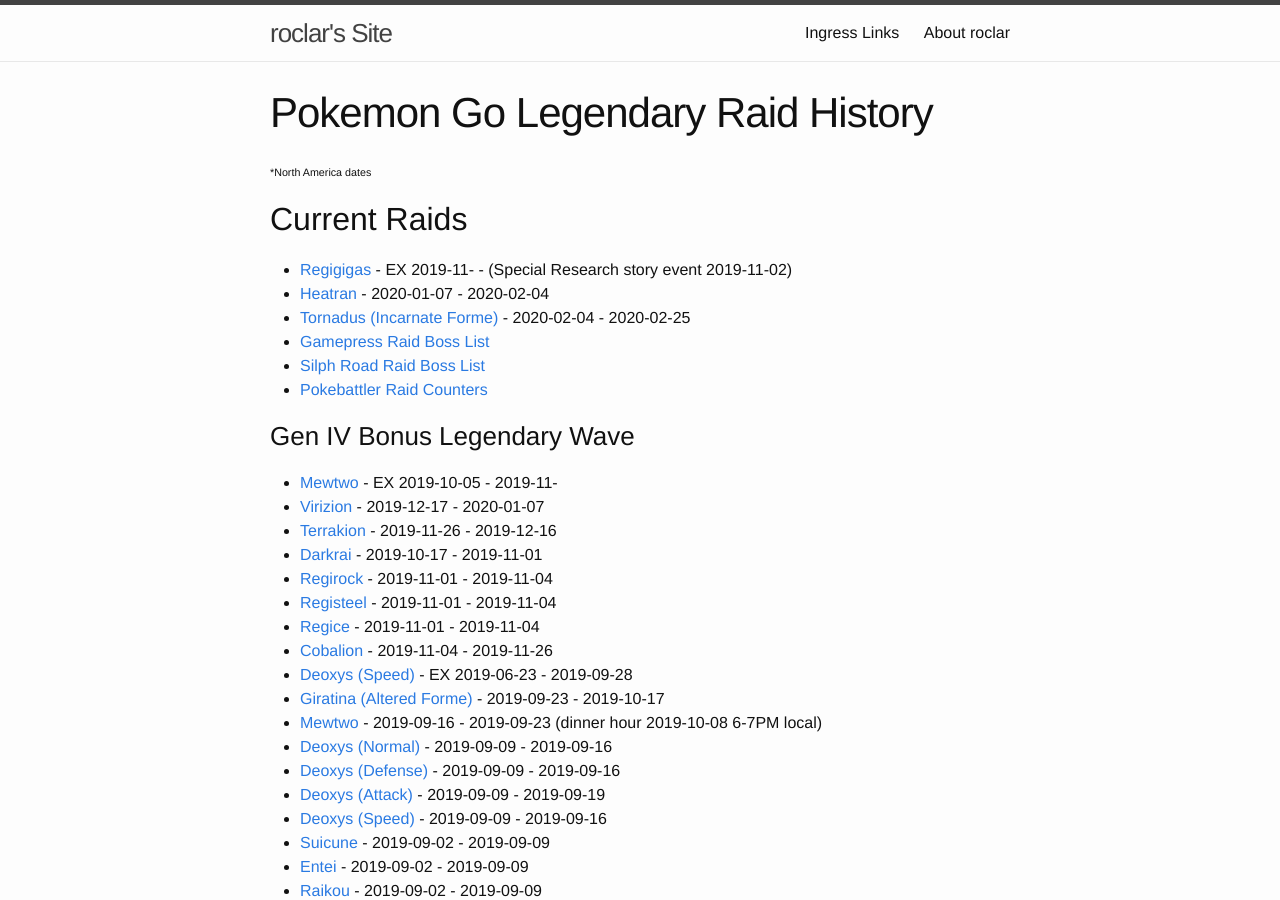
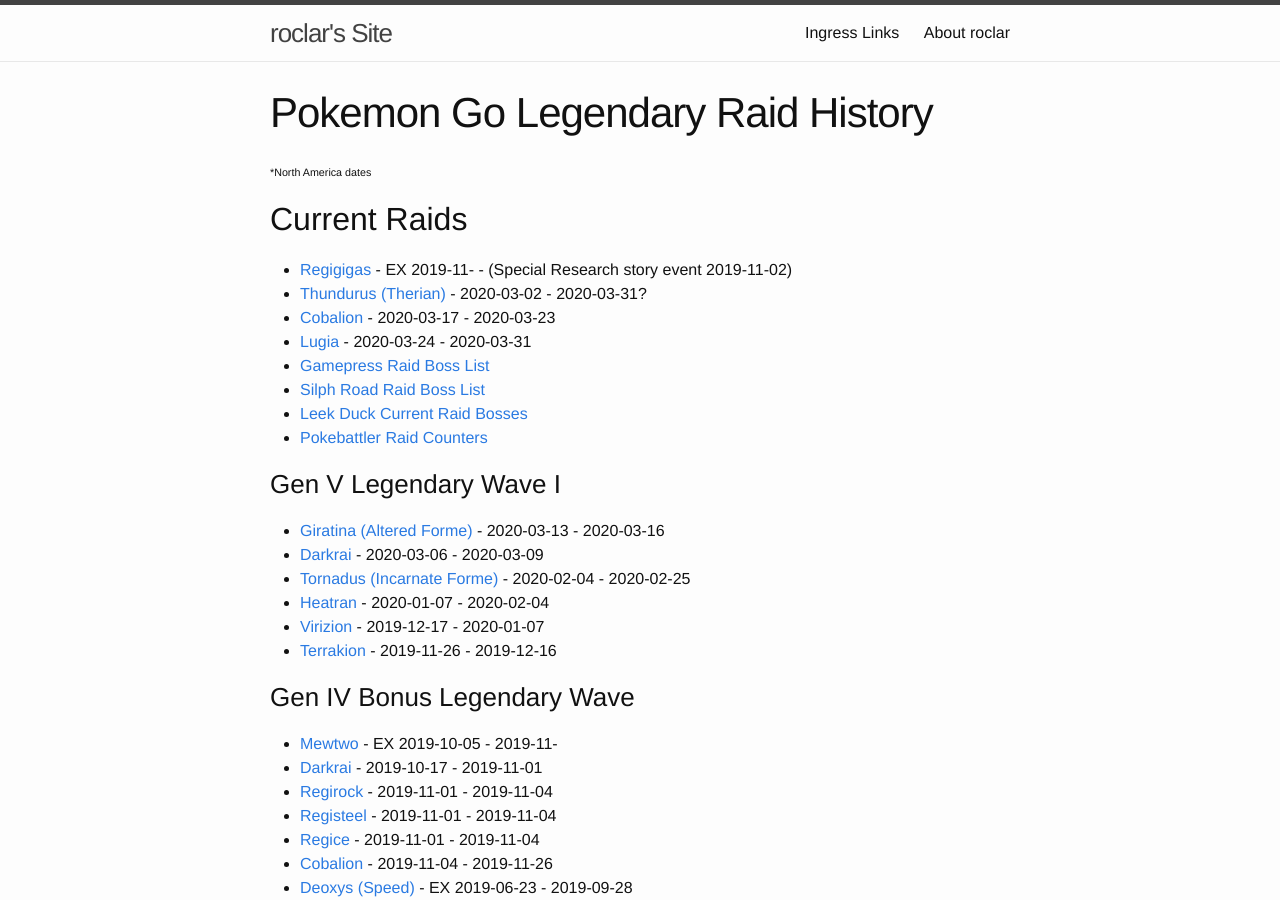
Before and after one commit to roclar/roclar.github.io, a Jekyll site: the page built from PoGoLegendaryHistory.md, in a window 1280 px wide and 900 px high. Built offline with Jekyll 4.4.1, drawn with Linux system fonts in a browser that asks for light colours; some of the changed text lies outside the part shown.

Commit message:
Updated for March

```diff
--- a/PoGoLegendaryHistory.md
+++ b/PoGoLegendaryHistory.md
@@ -7,16 +7,24 @@
 
 ## Current Raids
 - [Regigigas](https://db.pokemongohub.net/pokemon/486) - EX 2019-11- - (Special Research story event 2019-11-02)
-- [Heatran](https://db.pokemongohub.net/pokemon/485) - 2020-01-07 - 2020-02-04
-- [Tornadus (Incarnate Forme)](https://db.pokemongohub.net/pokemon/641) - 2020-02-04 - 2020-02-25
+- [Thundurus (Therian)](https://db.pokemongohub.net/pokemon/642?form=Therian) - 2020-03-02 - 2020-03-31?
+- [Cobalion](https://db.pokemongohub.net/pokemon/638) - 2020-03-17 - 2020-03-23
+- [Lugia](https://db.pokemongohub.net/pokemon/249) - 2020-03-24 - 2020-03-31
 - [Gamepress Raid Boss List](https://pokemongo.gamepress.gg/raid-boss-list)
 - [Silph Road Raid Boss List](https://thesilphroad.com/raid-bosses)
+- [Leek Duck Current Raid Bosses](https://leekduck.com/boss/)
 - [Pokebattler Raid Counters](https://www.pokebattler.com/raids)
+
+### Gen V Legendary Wave I
+- [Giratina (Altered Forme)](https://db.pokemongohub.net/pokemon/487?form=Altered) - 2020-03-13 - 2020-03-16
+- [Darkrai](https://db.pokemongohub.net/pokemon/491) - 2020-03-06 - 2020-03-09
+- [Tornadus (Incarnate Forme)](https://db.pokemongohub.net/pokemon/641) - 2020-02-04 - 2020-02-25
+- [Heatran](https://db.pokemongohub.net/pokemon/485) - 2020-01-07 - 2020-02-04
+- [Virizion](https://db.pokemongohub.net/pokemon/640) - 2019-12-17 - 2020-01-07
+- [Terrakion](https://db.pokemongohub.net/pokemon/639) - 2019-11-26 - 2019-12-16
 
 ### Gen IV Bonus Legendary Wave
 - [Mewtwo](https://db.pokemongohub.net/pokemon/150) - EX 2019-10-05 - 2019-11-
-- [Virizion](https://db.pokemongohub.net/pokemon/640) - 2019-12-17 - 2020-01-07
-- [Terrakion](https://db.pokemongohub.net/pokemon/639) - 2019-11-26 - 2019-12-16
 - [Darkrai](https://db.pokemongohub.net/pokemon/491) - 2019-10-17 - 2019-11-01
 - [Regirock](https://db.pokemongohub.net/pokemon/380) - 2019-11-01 - 2019-11-04
 - [Registeel](https://db.pokemongohub.net/pokemon/379) - 2019-11-01 - 2019-11-04
@@ -107,6 +115,8 @@
 - [Lugia](https://db.pokemongohub.net/pokemon/249) - 2017-07-22 - 2017-08-31
 
 ### Sources
+- [Special Raid Weekends update—Cobalion and Lugia raids extended!](https://pokemongolive.com/en/post/cobalion-lugia-raid-events/)
+- [Stardust bonuses, Shadow Entei, Thundurus in raids, and more in March!](https://pokemongolive.com/en/post/mar2020-events/)
 - [February events to make your heart flutter!](https://pokemongolive.com/en/post/feb2020-events/)
 - [Ringing in the new year with January events!](https://pokemongolive.com/post/jan2020-events)
 - [A gift from us to you: Pokémon GO’s December events!](https://pokemongolive.com/post/holiday2019)
```
Also changed, not shown: PoGoLegendaryCP.md (+1 -0 lines).
